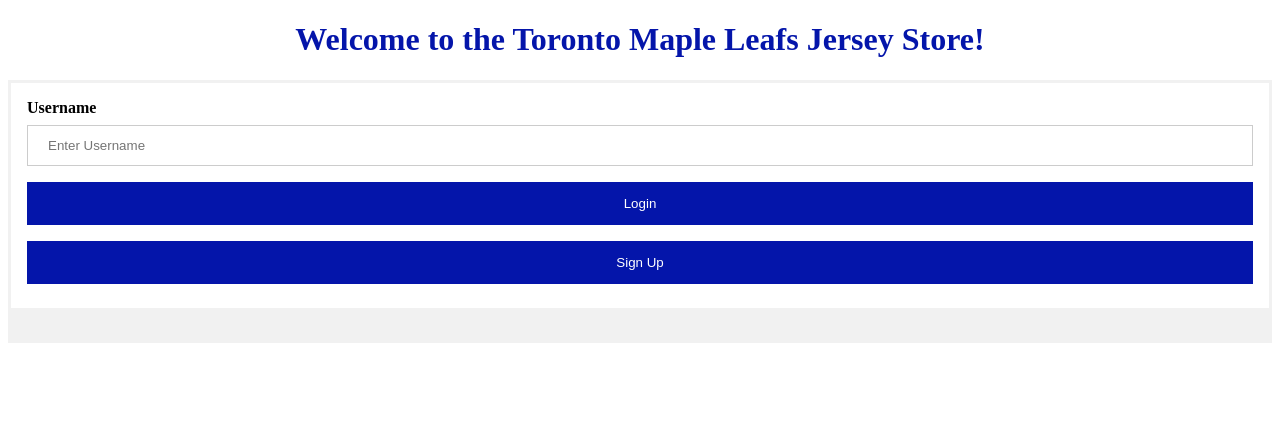
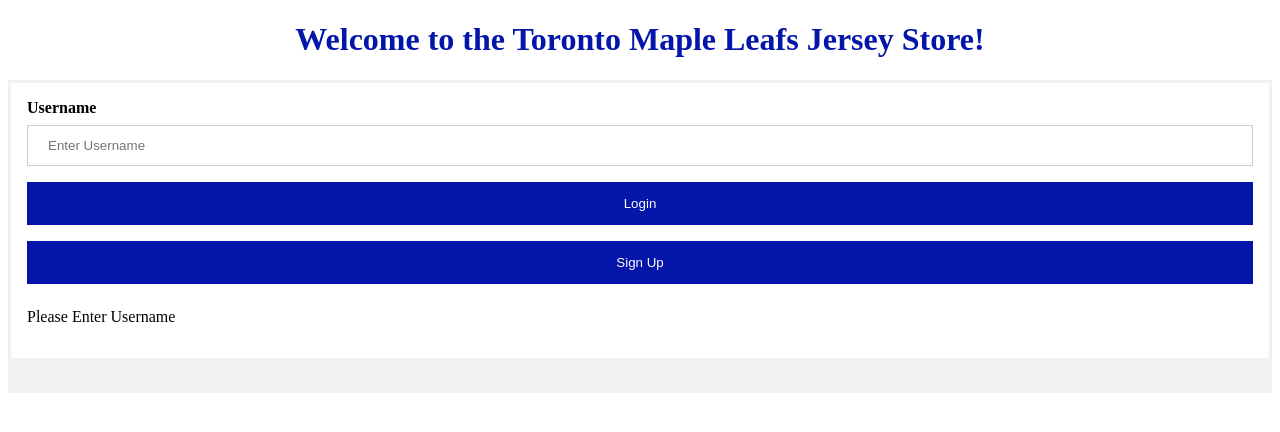
Before and after one commit to Ckin111/MapleLeafs, an Angular app in the folder estore-ui/angular-maple-leafs/: page /login in a window 1280 px wide. Shown: the top 432 px of the page. Built offline with nearby package versions, Linux system fonts and the light colour scheme.

Commit message:
message works

```diff
--- a/estore-ui/angular-maple-leafs/src/app/login/login.component.html
+++ b/estore-ui/angular-maple-leafs/src/app/login/login.component.html
@@ -9,6 +9,7 @@
 
       <button type="submit" (click)="checker(username.value)">Login</button>
       <button type="submit" (click)="signup(username.value)">Sign Up</button>
+      <p class="message">{{message}}</p>
     </div>
 
     <div class="container" style="background-color:#f1f1f1">
```
